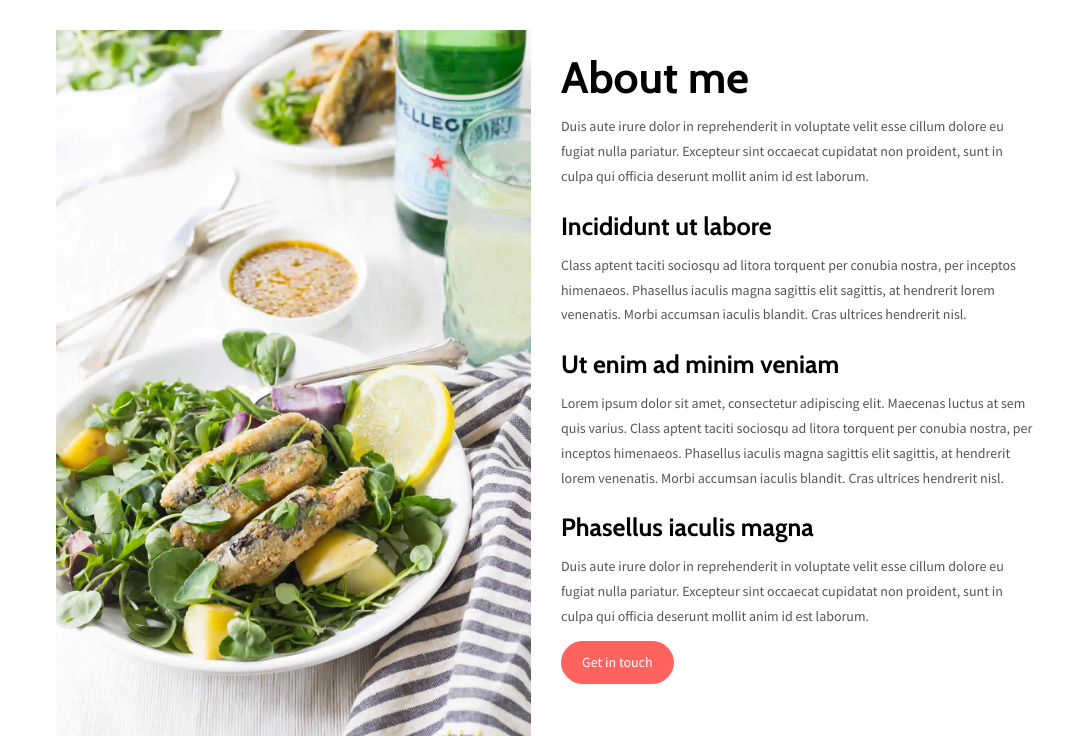
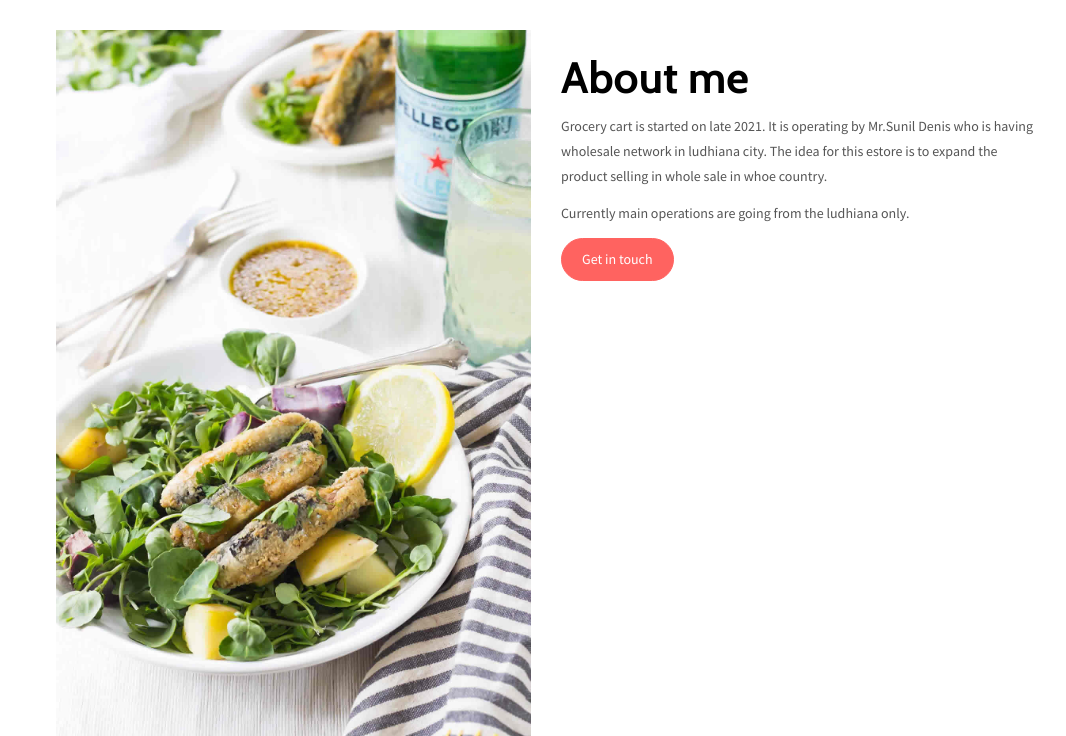
Before and after one commit to honeyonsys/grocerycart.co.in, a plain HTML site: page about.html in a window 1280 px wide. Shown: the top 736 px of the page, 214-1280 px from the left. Drawn offline with nearby package versions, Linux system fonts and the light colour scheme.

Commit message:
updated content

```diff
--- a/about.html
+++ b/about.html
@@ -37,35 +37,14 @@
   <div class="col-xs-12 col-md-6">
     <h1>About me</h1>
 
-    <p>Duis aute irure dolor in reprehenderit in voluptate velit esse
-    cillum dolore eu fugiat nulla pariatur. Excepteur sint occaecat cupidatat non
-    proident, sunt in culpa qui officia deserunt mollit anim id est laborum.</p>
-
-    <h3>Incididunt ut labore </h3>
-
-    <p>Class aptent taciti sociosqu ad litora torquent per conubia nostra, per inceptos himenaeos. Phasellus iaculis magna sagittis elit sagittis, at hendrerit lorem venenatis. Morbi accumsan iaculis blandit. Cras ultrices hendrerit nisl.</p>
-
-    <h3>Ut enim ad minim veniam </h3>
-
-    <p>Lorem ipsum dolor sit amet, consectetur adipiscing elit. Maecenas luctus at sem quis varius.
-    Class aptent taciti sociosqu ad litora torquent per conubia nostra, per inceptos himenaeos. Phasellus iaculis magna sagittis elit sagittis, at hendrerit lorem venenatis. Morbi accumsan iaculis blandit. Cras ultrices hendrerit nisl.</p>
-    <h3>Phasellus iaculis magna </h3>
-    <p>Duis aute irure dolor in reprehenderit in voluptate velit esse
-    cillum dolore eu fugiat nulla pariatur. Excepteur sint occaecat cupidatat non
-    proident, sunt in culpa qui officia deserunt mollit anim id est laborum.</p>
+    <p>Grocery cart is started on late 2021. It is operating by Mr.Sunil Denis who is having wholesale network in ludhiana city. The idea for this estore is to expand the product selling in whole sale in whoe country.</p>
+    <p>Currently main operations are going from the ludhiana only.</p>
 
     <a href="contact.html" class="btn btn-primary" title=""> Get in touch</a>
  </div>
 </div>
 
 </main>
-
-<script>
-// document.addEventListener("DOMContentLoaded", function (event) {
-//   navbarToggleSidebar();
-//   navActivePage();
-// });
-</script>
 
 <!-- Google Analytics: change UA-XXXXX-X to be your site's ID
 
```
Also changed, not shown: contact.html (+4 -7 lines).
